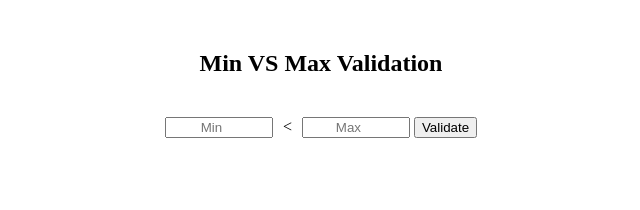
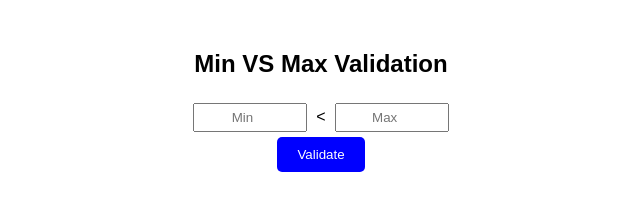
Before and after one commit to aaronsebast/Min-and-Max-Validation, a plain HTML site: page index.html in a window 1280 px wide. Shown: the whole page, without its empty margins (319-959 px from the left). Drawn offline with Linux system fonts and the light colour scheme.

Commit message:
Update index.html

```diff
--- a/index.html
+++ b/index.html
@@ -2,41 +2,52 @@
 <html>
 <head>
 <style>
-  .container {
+  body {
+    font-family: Arial, sans-serif;
     text-align: center;
     margin-top: 50px;
   }
-  .input-group {
-    display: inline-flex;
-    align-items: center;
-    gap: 10px;
-  }
+
   input {
     width: 100px;
+    padding: 5px;
     text-align: center;
+    margin: 5px;
   }
+
   button {
-    margin-top: 20px;
+    padding: 10px 20px;
+    background-color: blue;
+    color: white;
+    border: none;
+    border-radius: 5px;
+    cursor: pointer;
+  }
+
+  button:hover {
+    background-color: darkblue;
   }
 </style>
 </head>
 <body>
 
-<div class="container">
-  <h2>Min VS Max Validation</h2>
-  <div class="input-group">
-    <input id="minValue" type="number" placeholder="Min">
-    <span>&lt;</span>
-    <input id="maxValue" type="number" placeholder="Max">
-  </div>
-  <button onclick="validate()">Validate</button>
-</div>
+<h2>Min VS Max Validation</h2>
+<input id="minValue" type="number" placeholder="Min">
+<span>&lt;</span>
+<input id="maxValue" type="number" placeholder="Max">
+<br>
+<button onclick="validate()">Validate</button>
 
 <script>
 function validate() {
-  let min = parseFloat(document.getElementById("minValue").value);
-  let max = parseFloat(document.getElementById("maxValue").value);
-  alert(min < max ? "Valid" : "Invalid");
+  let min = +document.getElementById("minValue").value;
+  let max = +document.getElementById("maxValue").value;
+
+  if (min < max) {
+    alert("Valid!✅");
+  } else {
+    alert("Invalid!❌");
+  }
 }
 </script>
 
```
